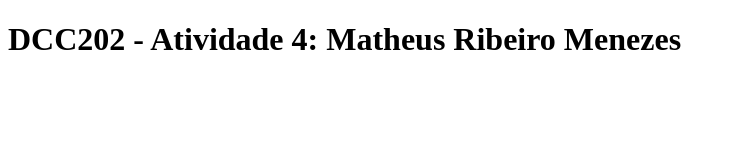
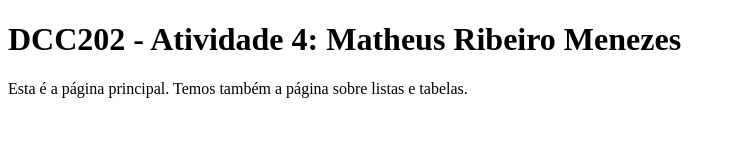
Before and after one commit to ufjf-dcc202/ufjf-dcc202-2023-3-a-atv4-matheusrm321, a website: page index.html in a window 1280 px wide. Shown: the whole page, without its empty margins (0-736 px from the left). Drawn offline with Linux system fonts and the light colour scheme.

Commit message:
Adicionei um paragrafo na main

```diff
--- a/index.html
+++ b/index.html
@@ -8,6 +8,7 @@
 <body>
     <main>
         <h1>DCC202 - Atividade 4: Matheus Ribeiro Menezes</h1>
+        <p>Esta é a página principal. Temos também a página sobre listas e tabelas.</p>
     </main>
 </body>
 </html>
```
